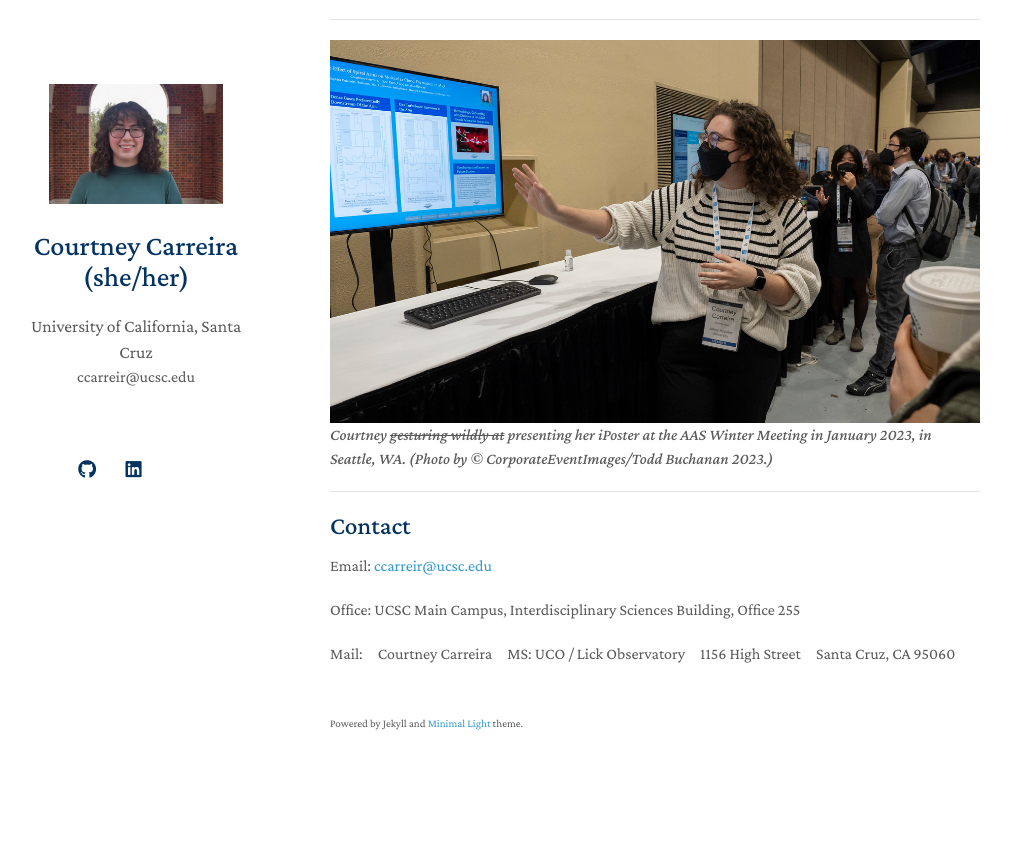
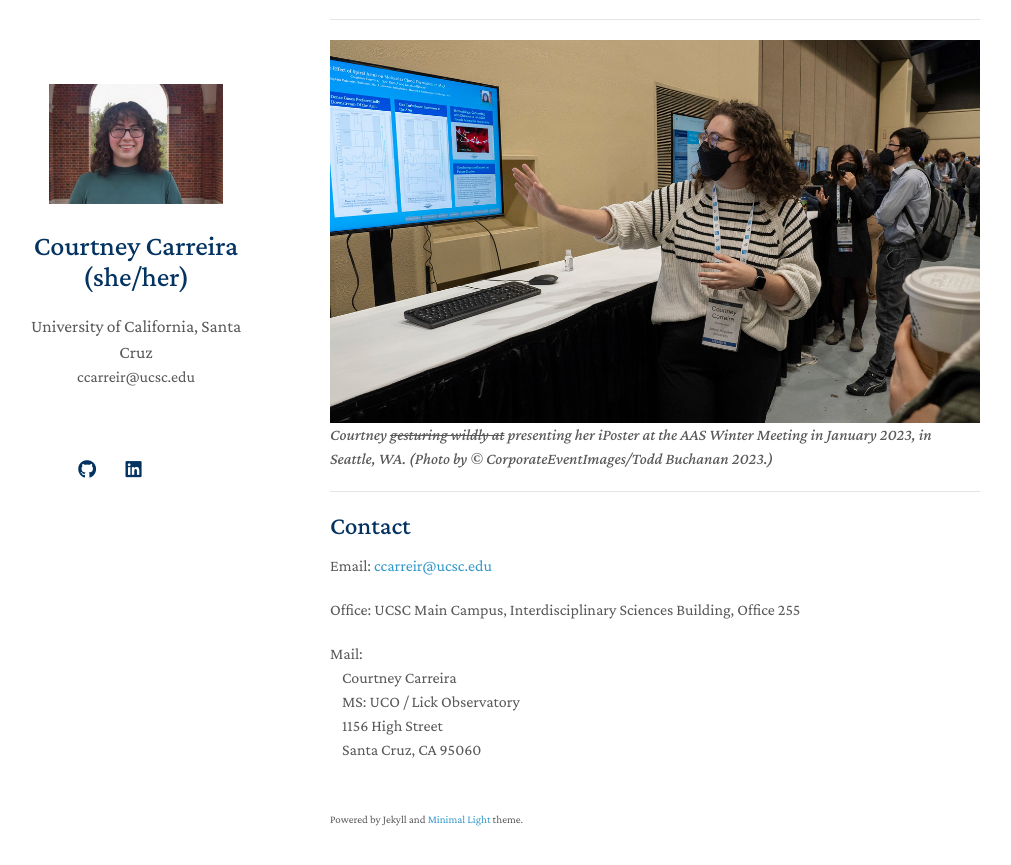
Before and after one commit to courtneycarreira/courtneycarreira.github.io, a Jekyll site: the page built from index.md, in a window 1280 px wide and 900 px high, scrolled down 1194 px. Shown: the top 865 px of the window, without its empty margins (140-1151 px from the left). Built offline with Jekyll 4.4.1, drawn with Linux system fonts in a browser that asks for light colours; nearby versions of some CDN libraries; a style sheet for code colours, icons or effects is not loaded; our own code applies the rules of GitHub Pages for plain Markdown files; before the commit the page ends 1998 px from its top, so only the background shows below that.

Commit message:
tried to be too smart

```diff
--- a/index.md
+++ b/index.md
@@ -35,10 +35,10 @@ Email: [ccarreir@ucsc.edu](mailto:ccarreir@ucsc.edu)
 
 Office: UCSC Main Campus, Interdisciplinary Sciences Building, Office 255
 
-Mail:
-&nbsp; &nbsp; Courtney Carreira
-&nbsp; &nbsp; MS: UCO / Lick Observatory
-&nbsp; &nbsp; 1156 High Street
+Mail: <br>
+&nbsp; &nbsp; Courtney Carreira <br>
+&nbsp; &nbsp; MS: UCO / Lick Observatory <br>
+&nbsp; &nbsp; 1156 High Street <br>
 &nbsp; &nbsp; Santa Cruz, CA 95060
 
 <!-- Science Digest info, info in layman's terms and contact about public talks -->
```
